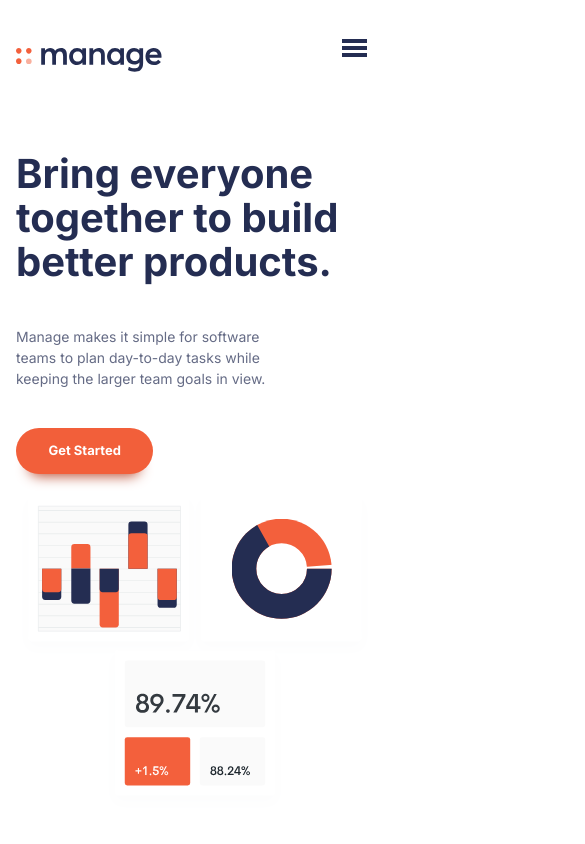
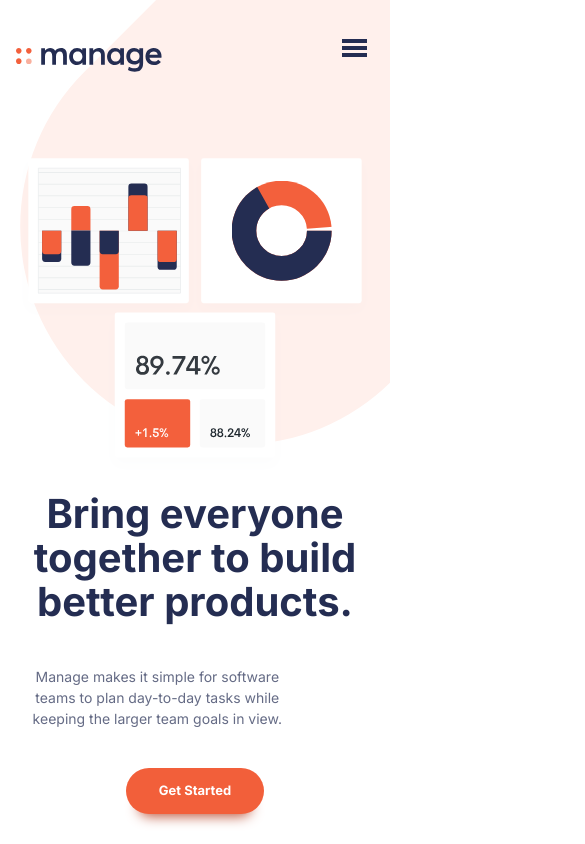
Before and after one commit to aleksandresher/responsive-website-course, a Next.js app: page / in a window 390 px wide. Shown: the top 844 px of the page, 585 px wide, since content can reach past the window. Built offline with nearby package versions, Linux system fonts and the light colour scheme.

Commit message:
made some changes in nav

```diff
--- a/app/globals.css
+++ b/app/globals.css
@@ -84,7 +84,8 @@ html:focus-within {
 
 html,
 body {
-  height: 100%;
+  min-height: 100%;
+  overflow-x: hidden;
 }
 
 /* Set core body defaults */
@@ -250,6 +251,7 @@ body {
 
 .nav-list {
   display: flex;
+
   gap: clamp(var(--size-400), 5vw, var(--size-700));
   font-weight: var(--fw-semi-bold);
 }
@@ -264,11 +266,15 @@ body {
   color: var(--clr-accent-400);
 }
 
-@media (max-width: 50em) {
+@media (max-width: 47em) {
+  .primary-header[data-overlay] {
+    position: relative;
+    z-index: 999;
+  }
   .primary-navigation {
     display: none;
 
-    position: fixed;
+    margin-inline: auto;
     padding: var(--size-700);
     inset: 7rem var(--size-400) auto;
     max-width: 25rem;
@@ -281,6 +287,7 @@ body {
   .primary-header[data-overlay]::before {
     content: "";
     position: fixed;
+
     inset: 0;
     /* height: 100vh; */
     background-image: linear-gradient(rgb(0 0 0 / 0), rgb(0 0 0 / 0.8));
@@ -629,3 +636,58 @@ input:where([type="text"], [type="email"], ) {
   top: calc(var(--size-800) / 2);
   margin-inline: auto;
 }
+
+.hero__image::before {
+  content: "";
+  position: absolute;
+  z-index: -1;
+  right: 0;
+  top: 0;
+  width: 95%;
+  max-height: 70vh;
+  max-height: 70dvh;
+  aspect-ratio: 1 / 1.2;
+  background-position: bottom left;
+  background-repeat: no-repeat;
+  background-image: url("../public/styles/assets/bg-tablet-pattern.svg");
+}
+@media (min-width: 47em) {
+  .hero__image::before {
+    width: 45%;
+  }
+}
+@media (max-width: 50em) {
+  .text-center-sm-only {
+    text-align: center;
+  }
+}
+
+.mx-auto {
+  margin-inline: auto;
+}
+
+.sales-points__blog {
+  position: relative;
+}
+
+.sales-points__blog {
+  content: url("../public/styles/assets/bg-tablet-pattern.svg");
+  position: absolute;
+  zoom: 40%;
+  z-index: -1;
+  left: 70%;
+  bottom: 80%;
+  width: 100px;
+}
+
+@media (min-width: 47em) {
+  .sales-points__blog::before {
+    content: url("../public/styles/assets/bg-tablet-pattern.svg");
+
+    zoom: 80%;
+    z-index: -1;
+    left: -50%;
+    top: 40%;
+    width: 100px;
+  }
+}
--- a/app/page.js
+++ b/app/page.js
@@ -7,7 +7,7 @@ import CarouselPage from "./components/Carousel";
 export default function Home() {
   return (
     <main>
-      <section className="padding-block-900">
+      <section className="hero | padding-block-900 text-center-sm-only">
         <div className="container">
           <div className="even-columns">
             <div className="flow">
@@ -20,17 +20,21 @@ export default function Home() {
               </p>
               <button className="button">Get Started</button>
             </div>
-            <div>
-              <Image src={Illustration} alt="bars for decorative purpose" />
+            <div className="hero__image order-first md:order-none">
+              <Image
+                src={Illustration}
+                className="mx-auto"
+                alt="bars for decorative purpose"
+              />
             </div>
           </div>
         </div>
       </section>
 
-      <section className="padding-block-900">
+      <section className="sales-points | padding-block-900">
         <div className="container">
           <div className="even-columns">
-            <div className="flow text-center-sm-only">
+            <div className=" flow text-center-sm-only">
               <h2 className="fs-secondary-heading fw-bold">
                 What’s different about Manage?
               </h2>
@@ -86,7 +90,7 @@ export default function Home() {
         </div>
       </section>
 
-      <CarouselPage />
+      {/* <CarouselPage /> */}
 
       <section className=" cta | padding-block-900 bg-accent-400 text-neutal-100">
         <div className="container">
```
